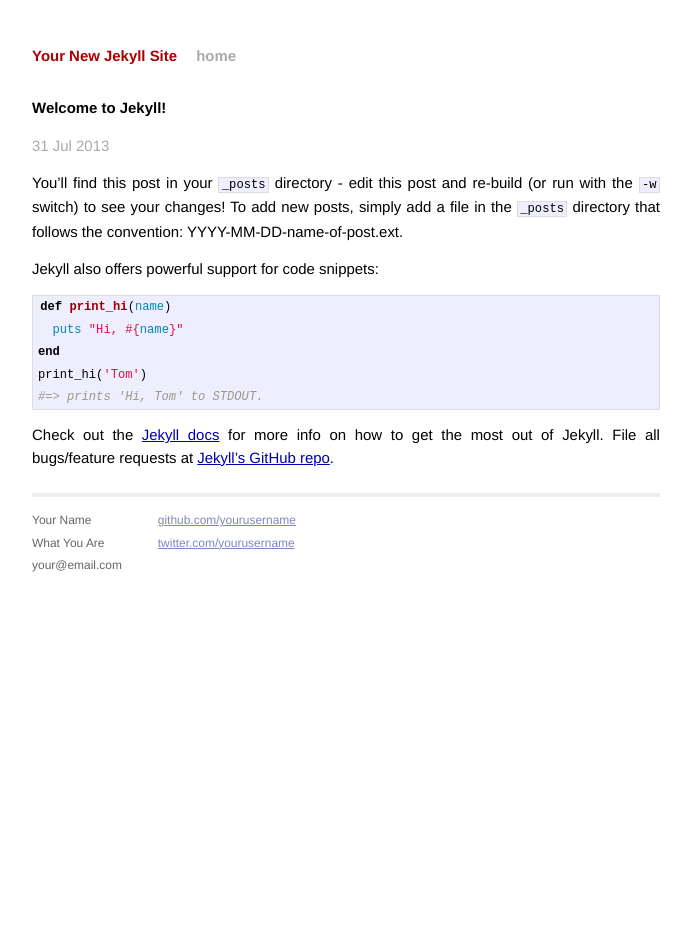
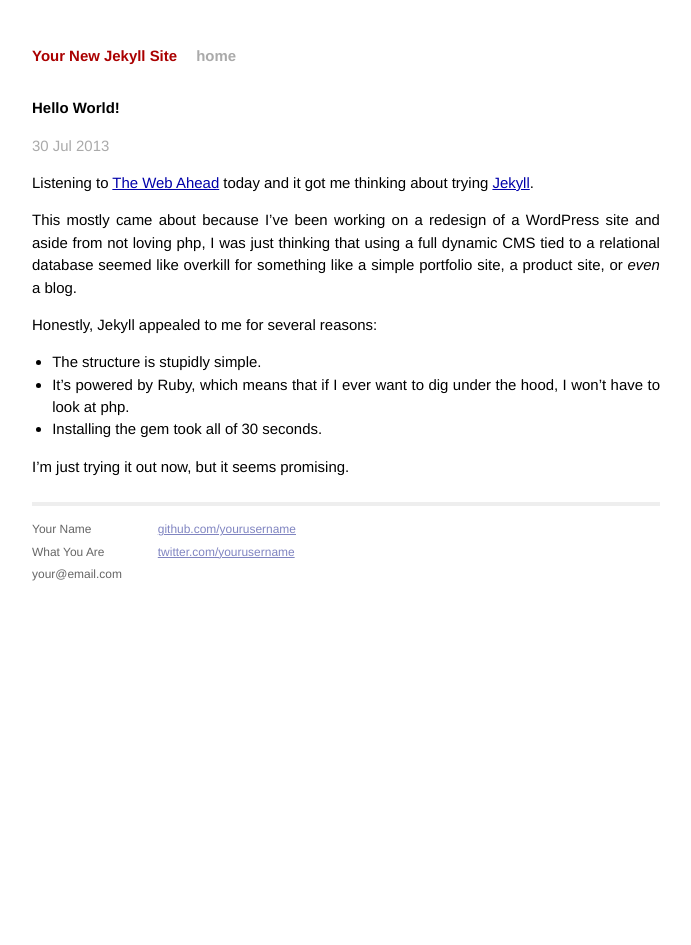
Before and after one commit to andyroo2000/andyroo2000.github.io, a Jekyll site: the page built from _posts/2013-07-31-welcome-to-jekyll.markdown, in a window 1280 px wide. Shown: the whole page, without its empty margins (294-985 px from the left). Built offline with Jekyll 4.4.1, drawn with Linux system fonts in a browser that asks for light colours; Markdown is read by kramdown in place of the engine named in the settings.

Commit message:
Edit 1st post

```diff
--- a/_posts/2013-07-31-welcome-to-jekyll.markdown
+++ b/_posts/2013-07-31-welcome-to-jekyll.markdown
@@ -1,24 +1,18 @@
 ---
 layout: post
-title:  "Welcome to Jekyll!"
-date:   2013-07-31 14:23:39
+title:  "Hello World!"
+date:   2013-07-30 21:34:46
 categories: jekyll update
 ---
 
-You'll find this post in your `_posts` directory - edit this post and re-build (or run with the `-w` switch) to see your changes!
-To add new posts, simply add a file in the `_posts` directory that follows the convention: YYYY-MM-DD-name-of-post.ext.
+Listening to [The Web Ahead](http://5by5.tv/webahead/54) today and it got me thinking about trying [Jekyll](http://jekyllrb.com/).
 
-Jekyll also offers powerful support for code snippets:
+This mostly came about because I've been working on a redesign of a WordPress site and aside from not loving php, I was just thinking that using a full dynamic CMS tied to a relational database seemed like overkill for something like a simple portfolio site, a product site, or *even* a blog.
 
-{% highlight ruby %}
-def print_hi(name)
-  puts "Hi, #{name}"
-end
-print_hi('Tom')
-#=> prints 'Hi, Tom' to STDOUT.
-{% endhighlight %}
+Honestly, Jekyll appealed to me for several reasons:
 
-Check out the [Jekyll docs][jekyll] for more info on how to get the most out of Jekyll. File all bugs/feature requests at [Jekyll's GitHub repo][jekyll-gh].
+* The structure is stupidly simple.
+* It's powered by Ruby, which means that if I ever want to dig under the hood, I won't have to look at php.
+* Installing the gem took all of 30 seconds.
 
-[jekyll-gh]: https://github.com/mojombo/jekyll
-[jekyll]:    http://jekyllrb.com
+I'm just trying it out now, but it seems promising.
```
